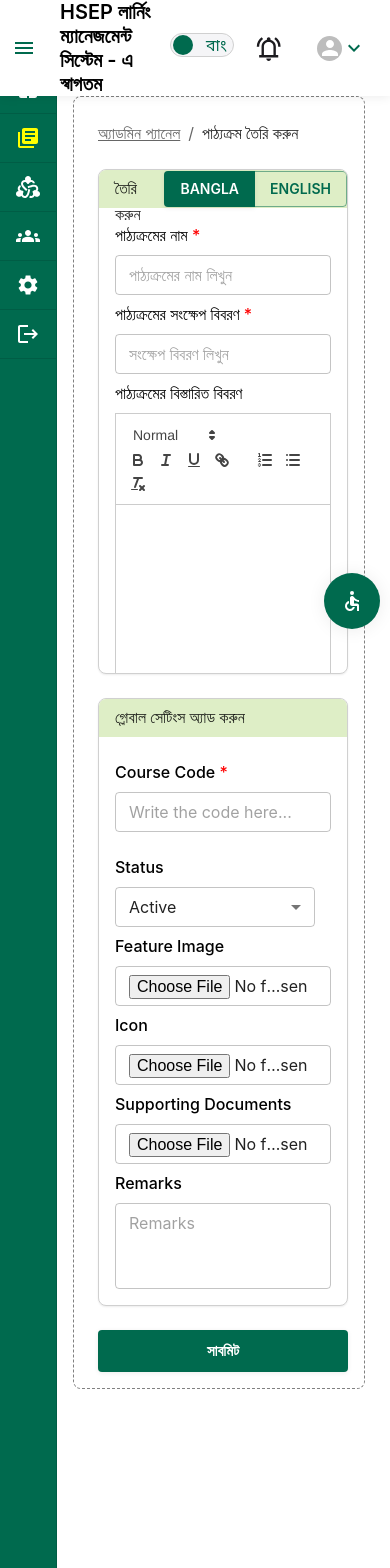
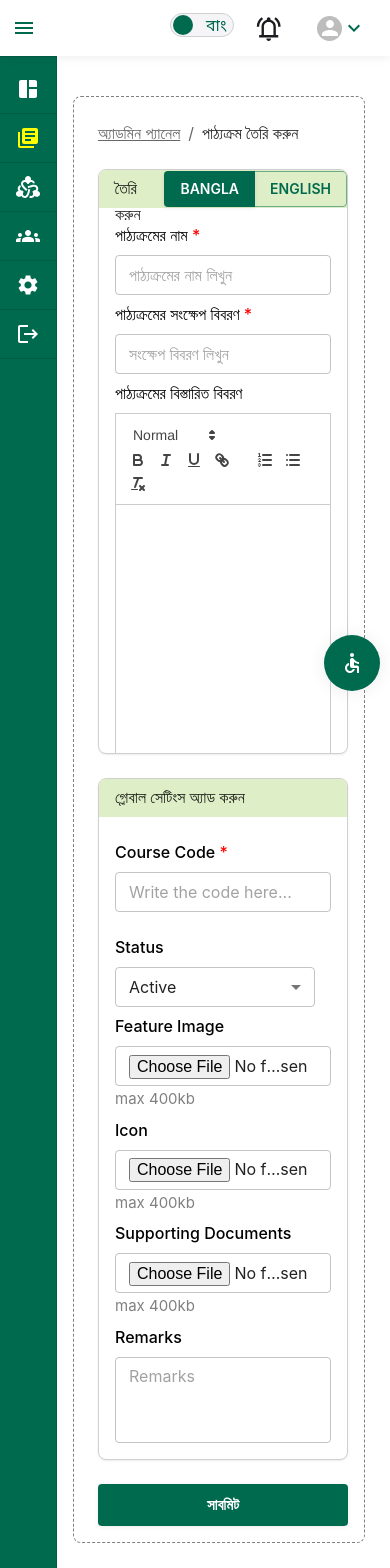
Before and after one commit to affan-habib/admin-panel, a React (Create React App) app: page /create-course in a window 390 px wide. Shown: the top 1568 px of the page. Built offline with nearby package versions, Linux system fonts and the light colour scheme.

Commit message:
fixed helper text

```diff
--- a/src/components/form/InputFile.tsx
+++ b/src/components/form/InputFile.tsx
@@ -2,8 +2,9 @@
 import React from 'react';
 import { useField } from 'formik';
 import { InputLabel, TextField } from '@mui/material';
+import { ProductionQuantityLimitsRounded } from '@mui/icons-material';
 
-const FileUpload: React.FC<any> = ({ label, acceptedFileTypes, ...props }) => {
+const FileUpload: React.FC<any> = ({ label, limit, acceptedFileTypes, ...props }) => {
   const [field, meta, helpers] = useField(props);
 
   const handleChange = (event: React.ChangeEvent<HTMLInputElement>) => {
@@ -38,6 +39,7 @@ const FileUpload: React.FC<any> = ({ label, acceptedFileTypes, ...props }) => {
         onChange={handleChange}
         onBlur={field.onBlur}
       />
+      {limit && <span style={{ fontSize: '15px', color: 'grey' }}>{limit}</span>}
     </div>
   );
 };
--- a/src/components/form/RichTextInput.tsx
+++ b/src/components/form/RichTextInput.tsx
@@ -50,7 +50,7 @@ const RichTextInput: React.FC<RichTextInputProps> = ({
         modules={modules}
         formats={formats}
         theme="snow"
-        style={{ backgroundColor: 'white', width: '100%', height: '200px' }}
+        style={{ backgroundColor: 'white', width: '100%', height: '280px' }}
       />
 
       {meta.touched && meta.error && (
--- a/src/components/layouts/Header.tsx
+++ b/src/components/layouts/Header.tsx
@@ -79,9 +79,19 @@ const Header: React.FC<HeaderProps> = ({
           >
             <MenuIcon />
           </IconButton>
-          <Typography variant="h6" color="black" sx={{ marginRight: 2 }}>
+          <Typography
+            variant="h6"
+            color="black"
+            sx={{
+              marginRight: 2,
+              '@media (max-width: 600px)': {
+                display: 'none',
+              },
+            }}
+          >
             {t('welcomeToLms')}
           </Typography>
+
         </Box>
 
         <Box sx={{ display: 'flex', alignItems: 'center' }}>
--- a/src/views/course/StepThree.tsx
+++ b/src/views/course/StepThree.tsx
@@ -36,12 +36,14 @@ const Step3: React.FC = () => (
       name="featured_image"
       label="Feature Image"
       acceptedFileTypes="image/*"
+      limit="max 400kb"
     />
-    <InputFile name="icon" label="Icon" acceptedFileTypes="image/*" />
+    <InputFile name="icon" label="Icon" acceptedFileTypes="image/*" limit="max 400kb"/>
     <InputFile
       name="supporting_doc"
       label="Supporting Documents"
       acceptedFileTypes=".doc, .docx, .ppt"
+      limit="max 400kb"
     />
     <InputField name="remarks" label="Remarks" placeholder="Remarks" rows={3} />
   </MainCard>
```
